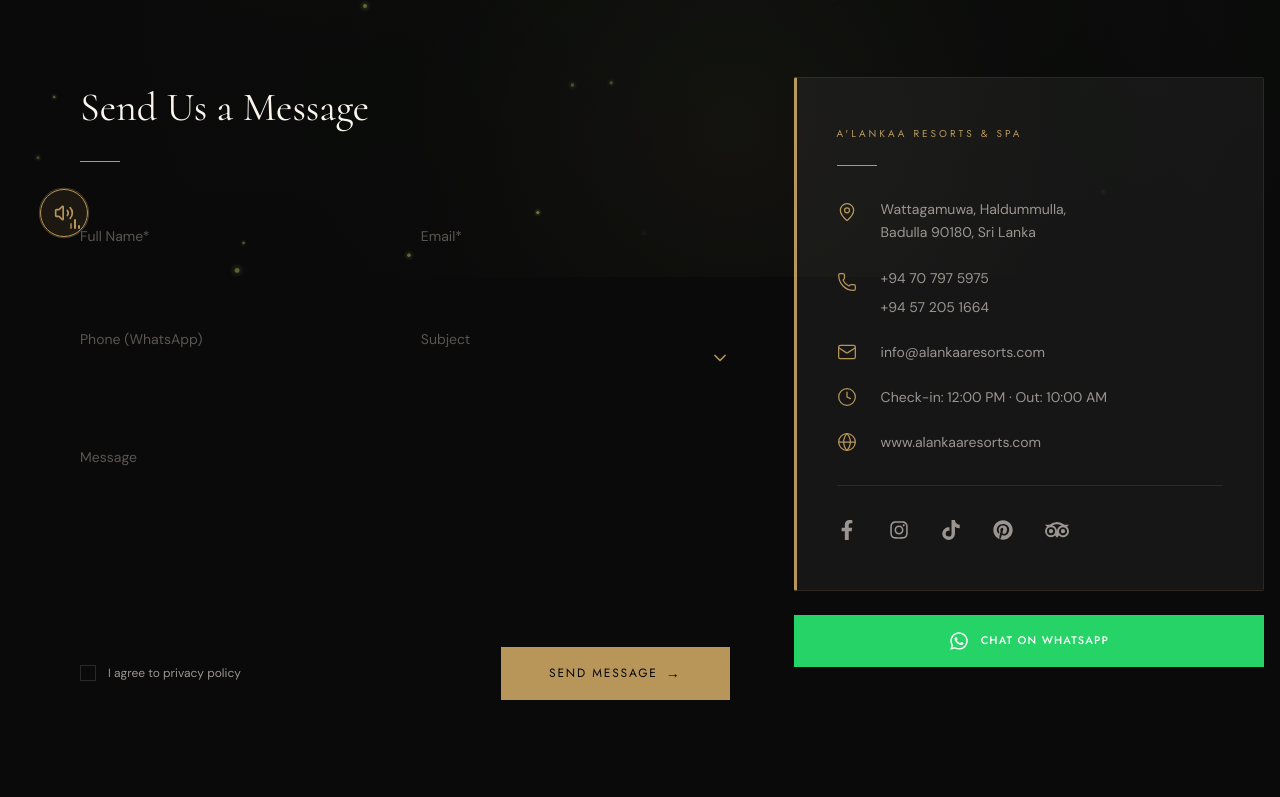
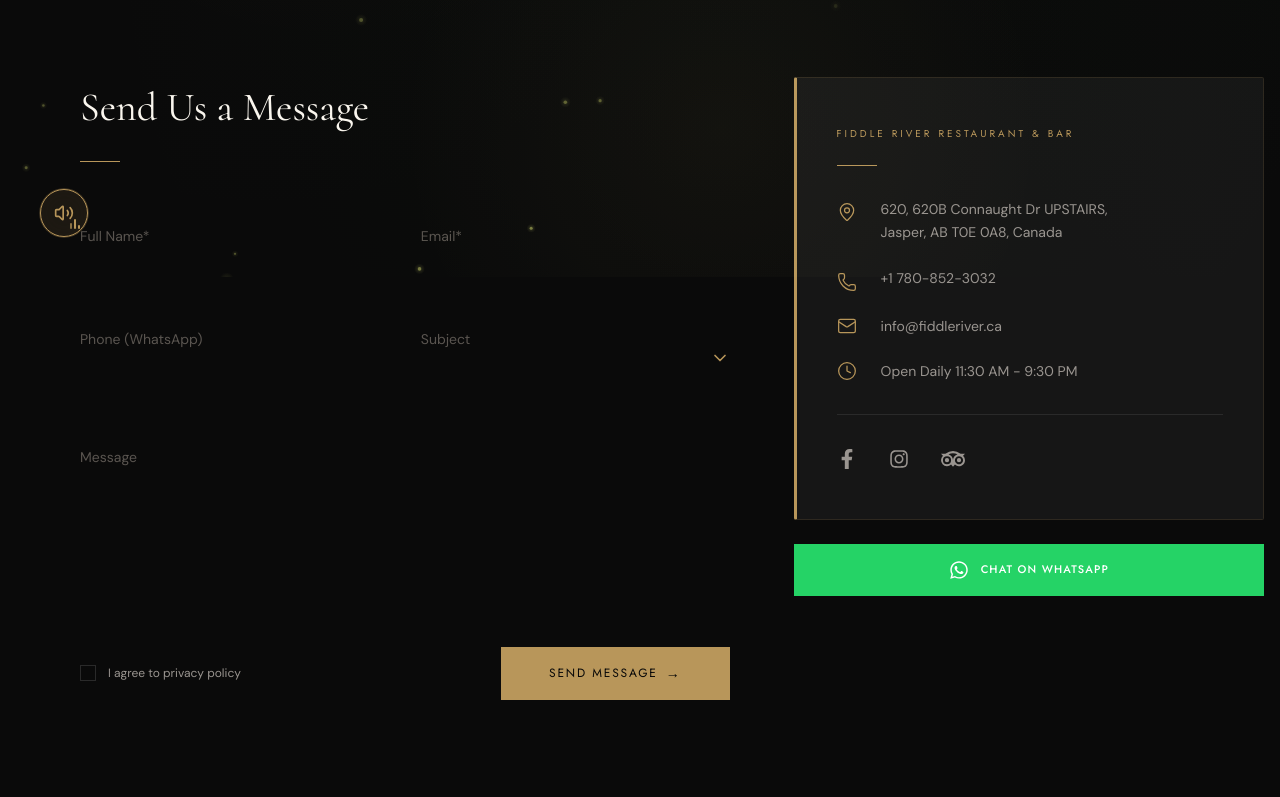
Before and after one commit to saksham1728/fiddle-river-restaurant, a React (Vite) app: page /contact in a window 1280 px wide. Shown: the part 523-1320 px from the top of the page. Built offline with nearby package versions, Linux system fonts and the light colour scheme.

Commit message:
fix contact

```diff
--- a/src/components/contact/ContactForm.tsx
+++ b/src/components/contact/ContactForm.tsx
@@ -187,12 +187,9 @@
 import { useState } from 'react';
 import { motion, AnimatePresence } from 'framer-motion';
 import { ChevronDown } from 'lucide-react';
-import { ref, push } from "firebase/database";
-import { database } from "../../config/firebaseConfig";
 
 const ContactForm = () => {
   const [isSubmitted, setIsSubmitted] = useState(false);
-  const [isLoading, setIsLoading] = useState(false);
   const [formData, setFormData] = useState({
     name: '',
     email: '',
@@ -204,40 +201,10 @@
 
   const [focusedField, setFocusedField] = useState<string | null>(null);
 
-  const handleSubmit = async (e: React.FormEvent) => {
+  const handleSubmit = (e: React.FormEvent) => {
     e.preventDefault();
-    setIsLoading(true);
-
-    try {
-      const inquiryData = {
-        // Contact Details
-        name: formData.name,
-        email: formData.email,
-        phone: formData.phone,
-
-        // Inquiry Details
-        subject: formData.subject,
-        message: formData.message,
-
-        // Status
-        status: "New",
-        source: "Website",
-
-        // Metadata
-        createdAt: Date.now(),
-        updatedAt: Date.now(),
-      };
-
-      const inquiriesRef = ref(database, "inquiries");
-      await push(inquiriesRef, inquiryData);
-
-      setIsSubmitted(true);
-    } catch (error) {
-      console.error("Error saving inquiry:", error);
-      alert("There was an error sending your message. Please try again or contact us directly.");
-    } finally {
-      setIsLoading(false);
-    }
+    // Static response - no actual submission yet
+    setIsSubmitted(true);
   };
 
   const handleFocus = (field: string) => setFocusedField(field);
@@ -322,9 +289,9 @@
                 >
                   <option value="" disabled hidden></option>
                   <option value="general" className="bg-obsidian text-cream">General Inquiry</option>
-                  <option value="room" className="bg-obsidian text-cream">Room Reservation</option>
-                  <option value="spa" className="bg-obsidian text-cream">Spa Booking</option>
-                  <option value="event" className="bg-obsidian text-cream">Group / Event</option>
+                  <option value="reservation" className="bg-obsidian text-cream">Table Reservation</option>
+                  <option value="catering" className="bg-obsidian text-cream">Catering / Private Events</option>
+                  <option value="menu" className="bg-obsidian text-cream">Menu Information</option>
                   <option value="feedback" className="bg-obsidian text-cream">Feedback</option>
                   <option value="other" className="bg-obsidian text-cream">Other</option>
                 </select>
@@ -364,11 +331,9 @@
 
               <button
                 type="submit"
-                disabled={isLoading}
-                className={`w-full sm:w-auto font-jost text-[12px] uppercase tracking-[0.15em] bg-gold text-void py-4 px-12 transition-colors duration-300 flex items-center justify-center gap-2
-                  ${isLoading ? 'opacity-60 cursor-not-allowed' : 'hover:bg-gold-light'}`}
+                className="w-full sm:w-auto font-jost text-[12px] uppercase tracking-[0.15em] bg-gold text-void py-4 px-12 hover:bg-gold-light transition-colors duration-300 flex items-center justify-center gap-2"
               >
-                {isLoading ? 'Sending...' : <> Send Message <span className="text-[14px]">→</span> </>}
+                Send Message <span className="text-[14px]">→</span>
               </button>
             </div>
           </motion.form>
--- a/src/components/contact/ContactInfoCard.tsx
+++ b/src/components/contact/ContactInfoCard.tsx
@@ -1,5 +1,5 @@
-import { MapPin, Phone, Mail, Clock, Globe } from 'lucide-react';
-import { FaFacebookF, FaInstagram, FaPinterest, FaTiktok, FaTripadvisor, FaWhatsapp } from 'react-icons/fa';
+import { MapPin, Phone, Mail, Clock } from 'lucide-react';
+import { FaFacebookF, FaInstagram, FaTripadvisor, FaWhatsapp } from 'react-icons/fa';
 
 const ContactInfoCard = () => {
   return (
@@ -7,7 +7,7 @@
       <div className="bg-charcoal border border-[rgba(184,150,90,0.15)] border-l-[3px] border-l-gold py-12 px-10 rounded-[2px]">
 
         <h3 className="font-jost text-[10px] text-gold uppercase tracking-[0.3em] mb-6">
-          A'Lankaa Resorts & Spa
+          Fiddle River Restaurant & Bar
         </h3>
 
         <div className="w-[40px] h-[1px] bg-gold mb-8"></div>
@@ -16,68 +16,52 @@
           <div className="flex items-start gap-6">
             <MapPin className="w-5 h-5 text-gold shrink-0 mt-1" strokeWidth={1.5} />
             <p className="font-dmSans text-[14px] text-smoke leading-relaxed">
-              Wattagamuwa, Haldummulla,<br />
-              Badulla 90180, Sri Lanka
+              620, 620B Connaught Dr UPSTAIRS,<br />
+              Jasper, AB T0E 0A8, Canada
             </p>
           </div>
 
           <div className="flex items-start gap-6">
             <Phone className="w-5 h-5 text-gold shrink-0 mt-1" strokeWidth={1.5} />
             <div className="flex flex-col gap-2">
-              <a href="tel:+94707975975" className="font-dmSans text-[14px] text-smoke hover:text-gold transition-colors">
-                +94 70 797 5975
-              </a>
-              <a href="tel:+94572051664" className="font-dmSans text-[14px] text-smoke hover:text-gold transition-colors">
-                +94 57 205 1664
+              <a href="tel:+17808523032" className="font-dmSans text-[14px] text-smoke hover:text-gold transition-colors">
+                +1 780-852-3032
               </a>
             </div>
           </div>
 
           <div className="flex items-center gap-6">
             <Mail className="w-5 h-5 text-gold shrink-0" strokeWidth={1.5} />
-            <a href="mailto:info@alankaaresorts.com" className="font-dmSans text-[14px] text-smoke hover:text-gold transition-colors">
-              info@alankaaresorts.com
+            <a href="mailto:info@fiddleriver.ca" className="font-dmSans text-[14px] text-smoke hover:text-gold transition-colors">
+              info@fiddleriver.ca
             </a>
           </div>
 
           <div className="flex items-center gap-6">
             <Clock className="w-5 h-5 text-gold shrink-0" strokeWidth={1.5} />
             <p className="font-dmSans text-[14px] text-smoke">
-              Check-in: 12:00 PM · Out: 10:00 AM
+              Open Daily 11:30 AM - 9:30 PM
             </p>
-          </div>
-
-          <div className="flex items-center gap-6">
-            <Globe className="w-5 h-5 text-gold shrink-0" strokeWidth={1.5} />
-            <a href="alankaaresorts.com" target="_blank" rel="noopener noreferrer" className="font-dmSans text-[14px] text-smoke hover:text-gold transition-colors">
-              www.alankaaresorts.com
-            </a>
           </div>
         </div>
 
         <div className="w-full h-[1px] bg-mist mb-8"></div>
 
         <div className="flex items-center gap-8">
-          <a href="https://www.facebook.com/ALankaaResortsandSpa/" target="_blank" rel="noopener noreferrer" className="text-smoke hover:text-gold transition-colors duration-300">
+          <a href="https://www.facebook.com/FiddleRiverJasper" target="_blank" rel="noopener noreferrer" className="text-smoke hover:text-gold transition-colors duration-300">
             <FaFacebookF size={20} />
           </a>
-          <a href="https://www.instagram.com/alankaa_resorts" target="_blank" rel="noopener noreferrer" className="text-smoke hover:text-gold transition-colors duration-300">
+          <a href="https://www.instagram.com/fiddleriverjasper/?hl=en" target="_blank" rel="noopener noreferrer" className="text-smoke hover:text-gold transition-colors duration-300">
             <FaInstagram size={20} />
           </a>
-          <a href="https://www.tiktok.com/@alankaaresortsresorts" target="_blank" rel="noopener noreferrer" className="text-smoke hover:text-gold transition-colors duration-300">
-            <FaTiktok size={20} />
-          </a>
-          <a href="https://www.pinterest.com/alankaa_resorts/" target="_blank" rel="noopener noreferrer" className="text-smoke hover:text-gold transition-colors duration-300">
-            <FaPinterest size={20} />
-          </a>
-          <a href="https://www.tripadvisor.com/Hotel_Review-g27110123-d18397208-Reviews-A_lankaa_Resorts-Watagamuwa_Uva_Province.html" target="_blank" rel="noopener noreferrer" className="text-smoke hover:text-gold transition-colors duration-300">
+          <a href="https://www.tripadvisor.in/Restaurant_Review-g154918-d759250-Reviews-Fiddle_River_Restaurant-Jasper_Jasper_National_Park_Alberta.html" target="_blank" rel="noopener noreferrer" className="text-smoke hover:text-gold transition-colors duration-300">
             <FaTripadvisor size={24} />
           </a>
         </div>
       </div>
 
       <a
-        href="https://wa.me/94707975975"
+        href="https://wa.me/17808523032"
         target="_blank"
         rel="noopener noreferrer"
         className="w-full mt-6 bg-[#25D366] text-white flex items-center justify-center gap-3 py-4 hover:bg-[#20bd5a] transition-colors duration-300"
--- a/src/components/contact/ContactMapSection.tsx
+++ b/src/components/contact/ContactMapSection.tsx
@@ -5,14 +5,14 @@
 
       <div className="absolute inset-0 z-10">
         <iframe
-          src="https://www.google.com/maps/embed?pb=!1m18!1m12!1m3!1d3962.1238766811343!2d80.87856239999999!3d6.754744499999999!2m3!1f0!2f0!3f0!3m2!1i1024!2i768!4f13.1!3m3!1m2!1s0x3ae47716d84e3dcd%3A0xf107acadc6ee0026!2sA&#39;Lankaa%20Resorts%20%26%20Spa!5e0!3m2!1sen!2slk!4v1778145566198!5m2!1sen!2slk"
+          src="https://www.google.com/maps?q=fiddle+river+restaurant&z=14&t=k&hl=en&output=embed"
           width="100%"
           height="100%"
           style={{ border: 0 }}
           allowFullScreen={true}
           loading="lazy"
           referrerPolicy="no-referrer-when-downgrade"
-          title="A'Lankaa Resorts & Spa Location"
+          title="Fiddle River Restaurant Location"
           className="filter grayscale-[0.3] contrast-[1.1] brightness-[0.9] hover:grayscale-0 hover:brightness-100 transition-all duration-700"
         ></iframe>
       </div>
@@ -20,7 +20,7 @@
       {/* embabed location link */}
       <div className="absolute bottom-6 right-6 z-20">
         <a
-          href="https://maps.google.com/?q=Haldummulla,Badulla"
+          href="https://maps.google.com/?q=fiddle+river+restaurant"
           target="_blank"
           rel="noopener noreferrer"
           className="inline-flex items-center gap-2 font-jost text-[12px] uppercase tracking-[0.1em] text-gold border border-gold px-6 py-3 hover:bg-gold hover:text-void transition-colors duration-300 bg-void/50 backdrop-blur-sm"
--- a/src/pages/Contact.tsx
+++ b/src/pages/Contact.tsx
@@ -4,11 +4,10 @@
 import ContactForm from '../components/contact/ContactForm';
 import ContactInfoCard from '../components/contact/ContactInfoCard';
 import ContactMapSection from '../components/contact/ContactMapSection';
-import ContactFAQ from '../components/contact/ContactFAQ';
 
 const Contact = () => {
   useEffect(() => {
-    document.title = "Contact | A'Lankaa Resorts & Spa";
+    document.title = "Contact | Fiddle River Restaurant";
     window.scrollTo(0, 0);
   }, []);
 
@@ -39,8 +38,6 @@
       </section>
 
       <ContactMapSection />
-
-      <ContactFAQ />
     </motion.main>
   );
 };
```
